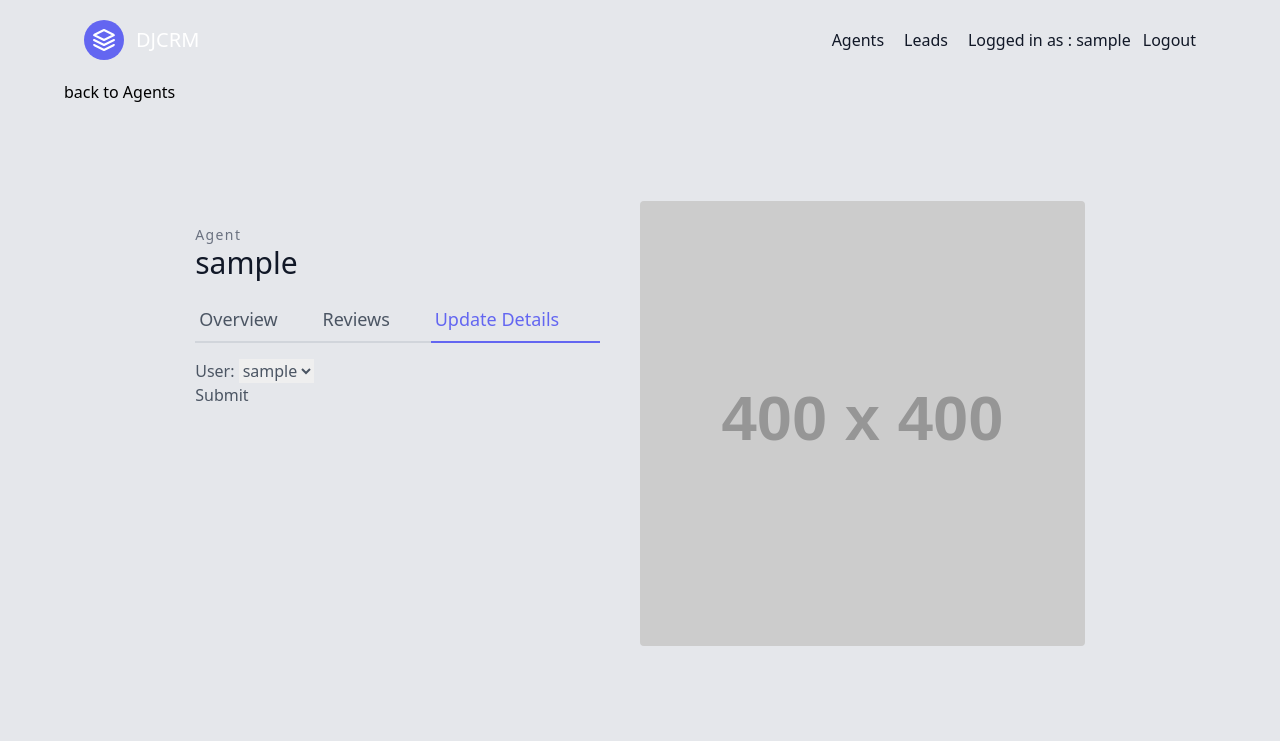
After one commit to finan-meharena/basic-CRM, a Django app: page /agents/1/update/ in a window 1280 px wide. The commit adds this page. Shown: the top 741 px of the page. Run offline with Django 3.2, Linux system fonts and the light colour scheme; a user stored in the database is signed in; tables that the repository leaves empty hold one stand-in row (values such as "Sample post"); grey boxes labelled with a size stand in for pictures from a placeholder-image service; some libraries are stand-ins or nearby versions.

Commit message:
added agent update view

```diff
--- a/agents/urls.py
+++ b/agents/urls.py
@@ -1,10 +1,11 @@
 from django.urls import path
-from agents.views import AgentListView, AgentCreateView, AgentDetailView
+from agents.views import AgentListView, AgentCreateView, AgentDetailView, AgentUpdateViews
 
 app_name = 'agents'
 
 urlpatterns = [
     path("", AgentListView.as_view(), name="agents-list"),
+    path("agent-create/",AgentCreateView.as_view(), name="agent-create"),
     path("<int:pk>/",AgentDetailView.as_view(), name="agent-detail"),
-    path("agent-create/",AgentCreateView.as_view(), name="agent-create"),
+    path("<int:pk>/update/",AgentUpdateViews.as_view(), name="agent-update"),
 ]
--- a/agents/views.py
+++ b/agents/views.py
@@ -34,5 +34,11 @@ class AgentCreateView(LoginRequiredMixin, generic.CreateView):
         agent.save()
         return super(AgentCreateView, self).form_valid(form)
 
+class AgentUpdateViews(LoginRequiredMixin, generic.UpdateView):
+    form_class = AgentModelForm
+    queryset = Agent.objects.all()
+    template_name = "agents/agent_update.html"
+    context_object_name = 'agent'
 
-# Create your views here.
+    def get_success_url(self) -> str:
+        return reverse("agents:agents-list")
--- a/templates/agents/agent_detail.html
+++ b/templates/agents/agent_detail.html
@@ -13,7 +13,7 @@
           <div class="flex mb-4">
             <a href="{% url "agents:agent-detail" agent.pk %}" class="flex-grow text-indigo-500 border-b-2 border-indigo-500 py-2 text-lg px-1">Overview</a>
             <a class="flex-grow border-b-2 border-gray-300 py-2 text-lg px-1">Reviews</a>
-            <a href="#" class="flex-grow border-b-2 border-gray-300 py-2 text-lg px-1">Update Details</a>
+            <a href="{% url "agents:agent-update" agent.pk %}" class="flex-grow border-b-2 border-gray-300 py-2 text-lg px-1">Update Details</a>
           </div>
           <p class="leading-relaxed mb-4">Fam locavore kickstarter distillery. Mixtape chillwave tumeric sriracha taximy chia microdosing tilde DIY. XOXO fam inxigo juiceramps cornhole raw denim forage brooklyn. Everyday carry +1 seitan poutine tumeric. Gastropub blue bottle austin listicle pour-over, neutra jean.</p>
           <div class="flex border-t border-gray-200 py-2">
--- /dev/null
+++ b/templates/agents/agent_update.html
@@ -0,0 +1,31 @@
+{% extends "base.html" %}
+{% block content %}
+
+        <a href="{% url "agents:agents-list" %}">back to Agents</a> <hr>
+
+<section class="text-gray-600 body-font overflow-hidden">
+    <div class="container px-5 py-24 mx-auto">
+      <div class="lg:w-4/5 mx-auto flex ">
+        <div class="lg:w-1/2 w-full lg:pr-10 lg:py-6 mb-6 lg:mb-0">
+          <h2 class="text-sm title-font text-gray-500 tracking-widest">Agent</h2>
+          <h1 class="text-gray-900 text-3xl title-font font-medium mb-4"> {{agent.user.username}} </h1>
+          <div class="flex mb-4">
+            <a href="{% url "agents:agent-detail" agent.pk %}" class="flex-grow border-b-2 border-gray-300 py-2 text-lg px-1">Overview</a>
+            <a class="flex-grow border-b-2 border-gray-300 py-2 text-lg px-1">Reviews</a>
+            <a href="{% url 'agents:agent-update' agent.pk %}" class="flex-grow text-indigo-500 border-b-2 border-indigo-500 py-2 text-lg px-1">Update Details</a>
+          </div>
+            <form method="POST" action=".">
+                {% csrf_token %}
+                {{  form.as_p }}
+
+                <button>Submit</button>
+            </form>
+          </div>
+          <img alt="ecommerce" class="lg:w-1/2 w-full lg:h-auto h-64 object-cover object-center rounded" src="https://dummyimage.com/400x400">
+        </div>
+      </div>
+    </div>
+  </section>
+
+
+{% endblock content %}
```
